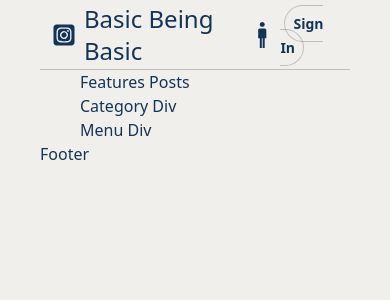
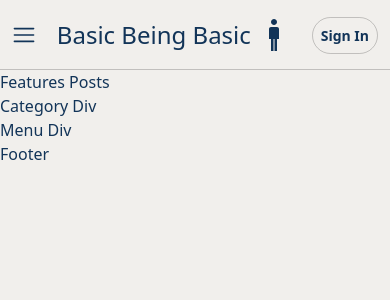
Before and after one commit to fawnnnn777/blog, a Next.js app: page / in a window 390 px wide. Shown: the top 300 px of the page. Built offline with nearby package versions, Linux system fonts and the light colour scheme.

Commit message:
working on mobile styling

```diff
--- a/app/globals.css
+++ b/app/globals.css
@@ -41,5 +41,6 @@ h1{
 @media screen and (max-width:769px) {
   .container{
     max-width: 475px;
+    padding: 0;
   }
 }
--- a/components/NavBar.jsx
+++ b/components/NavBar.jsx
@@ -1,13 +1,14 @@
 import Link from "next/link";
-import { FaFacebook } from "react-icons/fa";
+import { RxHamburgerMenu } from "react-icons/rx";
 import { FaSquareInstagram } from "react-icons/fa6";
 import { ImMan } from "react-icons/im";
 
 
 export default function NavBar(){
     return (
-        <div className="w-full border-b p-2 border-black/20 flex justify-between items-center h-[70px]">
-            <div className="flex justify-between"><a href="https://www.instagram.com/_diego_again/"> <FaSquareInstagram className="m-1" size={24}/></a>
+        <div className="w-screen left-0 sm:w-full border-b p-2 border-black/20 flex justify-between items-center h-[70px]">
+            <div className="flex justify-between"><a className="hidden sm:block" href="https://www.instagram.com/_diego_again/"> <FaSquareInstagram className="m-1" size={24}/></a>
+            <RxHamburgerMenu size={24} className="block sm:hidden m-1"/>
             </div>
             <div className="flex justify-between items-center"><p className="m-1 text-2xl text-textColor">Basic Being Basic</p> <ImMan className="m-1" size={32} /></div>
             <div><Link href="/SignIn" className="box-border rounded-3xl p-2 m-1 border border-black/20 font-bold text-sm
```
